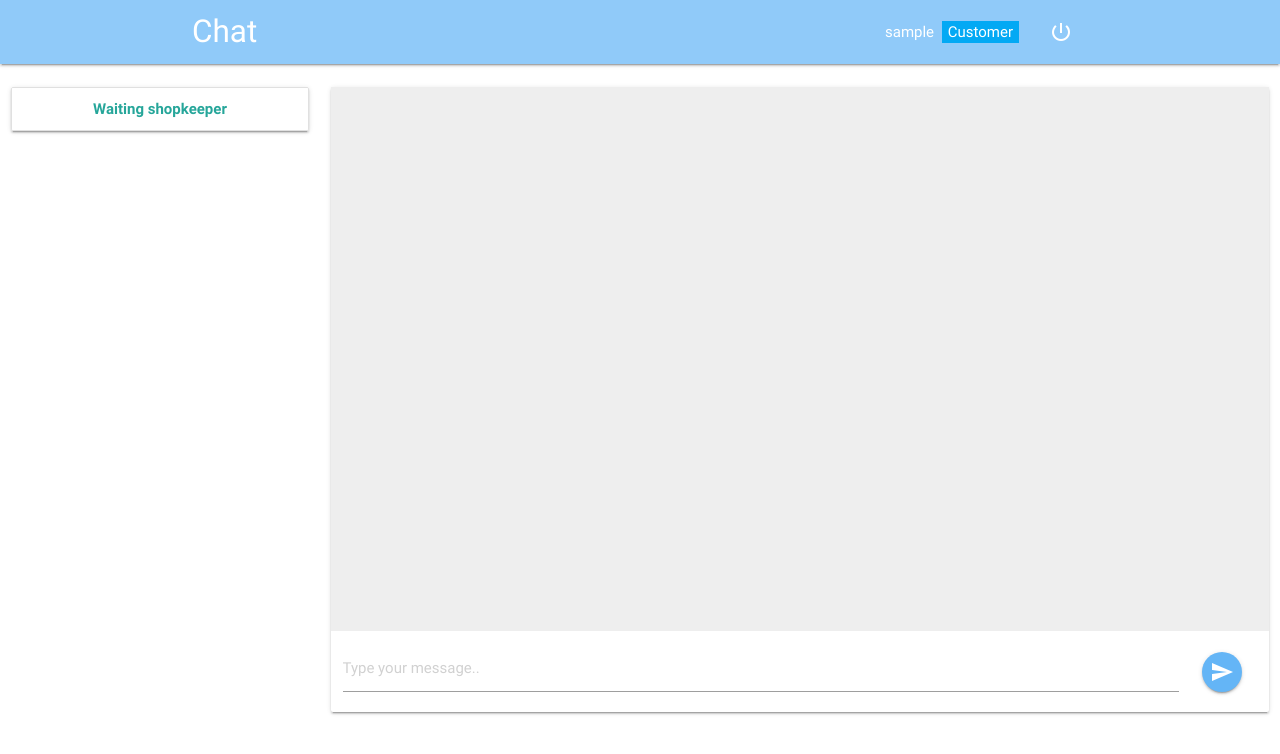
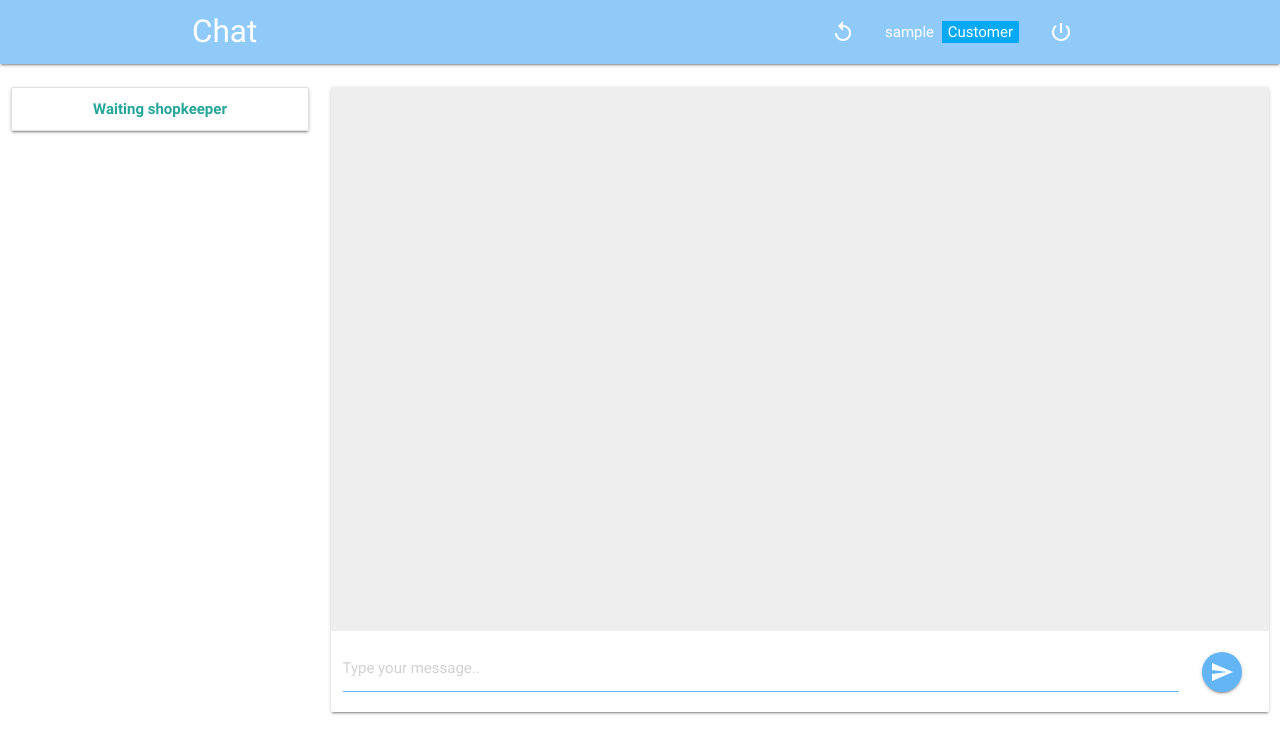
Before and after one commit to GabriellBP/chatApp, a Django app: page /chat/1/1 in a window 1280 px wide. Shown: the top 754 px of the page. Run offline with Django 3.2, Linux system fonts and the light colour scheme; the visitor is signed in with stand-in values (Sample User, id 1); data comes from the database, SQL or seed files in the repository; data that the repository does not hold is empty; some libraries are stand-ins or nearby versions.

Commit message:
adding button to leave a conversation

```diff
--- a/static/css/style.css
+++ b/static/css/style.css
@@ -1,9 +1,10 @@
-/*My style page*/
+/*---My style page---*/
 
 /* label focus color */
 .input-field input[type=text]:focus + label {
     color: #000; !important;
 }
+
 /* label underline focus color */
 .input-field input[type=text]:focus {
     border-bottom: 1px solid #000; !important;
@@ -14,3 +15,34 @@
     border-bottom: 1px solid #000; !important;
     box-shadow: 0 1px 0 0 #000; !important;
 }
+
+
+/* tooltip */
+[data-md-tooltip] {
+  position: relative;
+}
+
+[data-md-tooltip]:before {
+    content: attr(data-md-tooltip);
+    position: absolute;
+    bottom: -50%;
+    left: 50%;
+    padding: 10px 8px;
+    min-height: 36px;
+    line-height: 120%;
+    transform: translateX(-50%) scale(0);
+    transition: transform 0.3s ease-in-out;
+    transform-origin: top;
+    background: #616161e6;
+    color: white;
+    border-radius: 2px;
+    font-size: 1rem;
+    font-family: Roboto,sans-serif;
+    font-weight: 400;
+    z-index: 10000;
+    text-align: center;
+}
+
+[data-md-tooltip]:hover:before {
+  transform: translateX(-50%) scale(1);
+}
--- a/static/js/chat.js
+++ b/static/js/chat.js
@@ -81,6 +81,12 @@ function getUsers(senderId, callback) {
     });
 }
 
+function getUser(senderId, receiverId, callback) {
+    return $.get('/api/users/'+receiverId, function (receiverData) {
+        callback(userDiv(senderId, receiverId, receiverData[0].username, receiverData[0].online));
+    });
+}
+
 function waitShopkeeper() {
     return `<a href="#" class="collection-item row">
                     <div class="col s12" style="text-align: center;">
@@ -92,10 +98,7 @@ function waitShopkeeper() {
 function checkNewMessage() {
     $.get('/api/messages/' + receiver_id, function (data) {
         if (data.length !== 0) {
-            window.location.href = '/chat/' + data[0].sender + '/' + data[0].receiver
-            // $.get('/chat/' + data[0].sender + '/' + data[0].receiver);
+            window.location.href = '/chat/' + data[0].receiver + '/' + data[0].sender
         }
     });
 }
-
-// /chat/${senderId}/${receiverId}
--- a/templates/chat/chat.html
+++ b/templates/chat/chat.html
@@ -4,6 +4,16 @@
         <div class="nav-wrapper container">
             <a href="{% url 'chats' %}" class="brand-logo">Chat</a>
             <ul id="nav-mobile" class="right hide-on-med-and-down">
+                <li>
+                    {% if not is_waiting %}
+                        {% if is_customer %}
+                            <a href="/chat"><i class="material-icons" data-md-tooltip="Wait other Shopkeeper">replay</i></a>
+                        {% else %}
+                            <a href="/chat"><i class="material-icons" data-md-tooltip="Get other Customer">replay</i></a>
+                        {% endif %}
+                    {% endif %}
+                </li>
+                <li></li>
                 <li>
                     {% if is_customer %}
                     <a href="">{{ request.user.username }} <span
@@ -39,7 +49,7 @@
                         <div class="row">
                             <div class="col s11">
                                 <div class="input-field">
-                                    <input id="id_message" name="message" type="text" placeholder="Type your message..">
+                                    <input id="id_message" name="message" type="text" style="border-bottom: 1px solid #64b5f6 !important;" placeholder="Type your message..">
                                 </div>
                             </div>
                             <div class="col s1" style="line-height: 80px">
@@ -69,7 +79,7 @@
                 message.val('');
             });
 
-            setInterval(() => {
+            const timer = setInterval(() => {
                 if ( is_customer !== 'True') {
                     getUsers({{ request.user.id }}, doc => {
                         let list = '';
```
